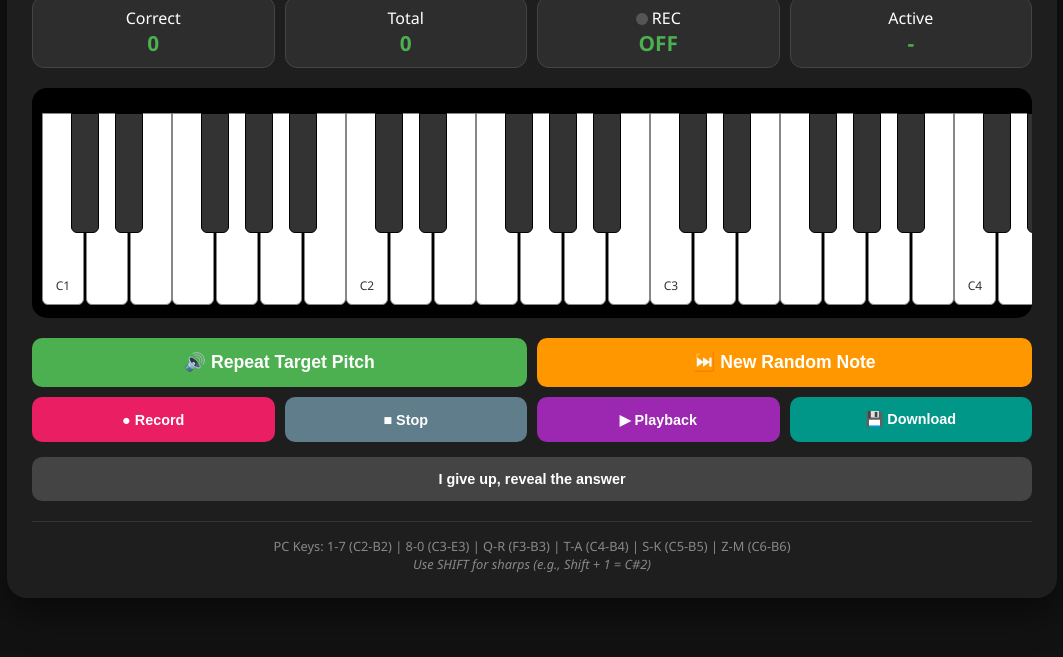
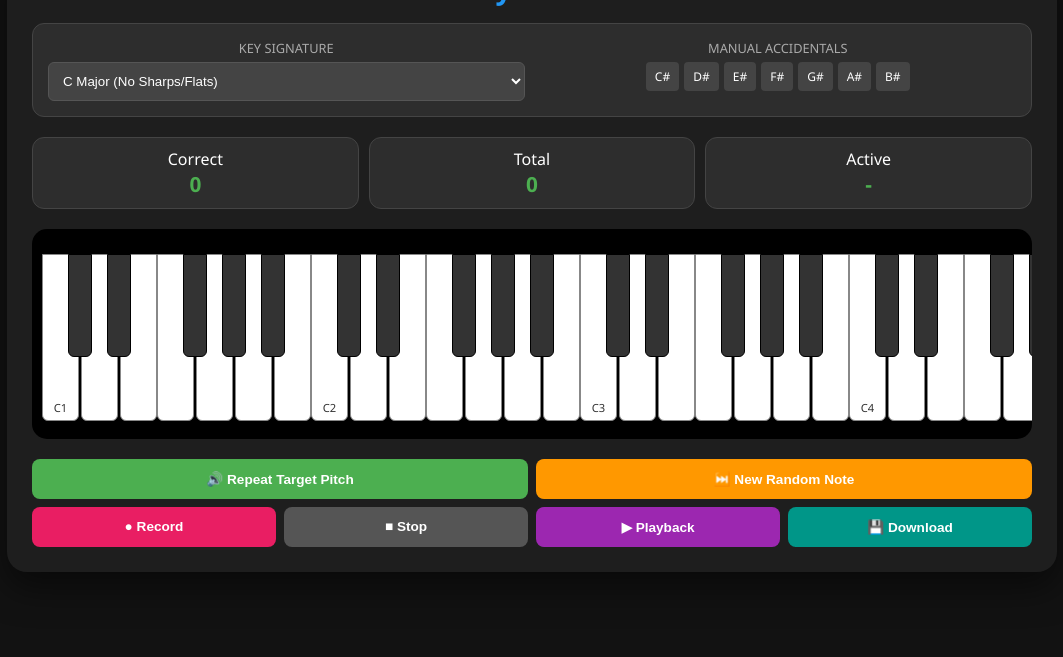
Before and after one commit to purplebeaver0513/PPitch, a plain HTML site: page index.html in a window 1280 px wide. Shown: the part 143-800 px from the top of the page, without its empty margins (108-1171 px from the left). Drawn offline with Linux system fonts and the light colour scheme.

Commit message:
Update index.html

```diff
--- a/index.html
+++ b/index.html
@@ -3,7 +3,7 @@
 <head>
     <meta charset="UTF-8">
     <meta name="viewport" content="width=device-width, initial-scale=1.0">
-    <title>Ultimate Pitch Master & Recorder</title>
+    <title>Ultimate Pitch Master & Key Lab</title>
     <style>
         :root {
             --bg: #121212;
@@ -15,7 +15,7 @@
         }
 
         body {
-            font-family: 'Segoe UI', Tahoma, Geneva, Verdana, sans-serif;
+            font-family: 'Segoe UI', sans-serif;
             display: flex;
             justify-content: center;
             align-items: center;
@@ -23,7 +23,6 @@
             background: var(--bg);
             color: var(--text);
             margin: 0;
-            overflow-x: hidden;
         }
 
         .container {
@@ -36,204 +35,165 @@
             max-width: 1000px;
         }
 
-        #chord-display {
-            font-size: 2rem;
-            color: var(--accent);
-            min-height: 45px;
-            margin-bottom: 10px;
-            font-weight: bold;
-            text-shadow: 0 0 10px rgba(33, 150, 243, 0.3);
+        #chord-display { font-size: 1.8rem; color: var(--accent); min-height: 45px; margin-bottom: 10px; font-weight: bold; }
+
+        /* Key Signature & Accidental Controls */
+        .settings-panel {
+            background: #2d2d2d;
+            padding: 15px;
+            border-radius: 12px;
+            margin-bottom: 20px;
+            border: 1px solid #444;
+            display: grid;
+            grid-template-columns: 1fr 1fr;
+            gap: 15px;
         }
 
-        .stats {
-            display: flex;
-            justify-content: space-around;
-            margin-bottom: 15px;
-            flex-wrap: wrap;
-            gap: 10px;
+        select {
+            width: 100%;
+            padding: 10px;
+            background: #444;
+            color: white;
+            border: 1px solid #555;
+            border-radius: 6px;
+            cursor: pointer;
         }
 
-        .stat-box {
-            background: #2d2d2d;
-            padding: 10px;
-            border-radius: 12px;
-            min-width: 110px;
-            border: 1px solid #444;
-            flex: 1;
+        .accidental-grid { display: flex; justify-content: center; gap: 5px; flex-wrap: wrap; }
+        .acc-btn {
+            padding: 5px 8px;
+            font-size: 0.75rem;
+            background: #444;
+            border-radius: 4px;
+            cursor: pointer;
+            border: 1px solid transparent;
         }
+        .acc-btn.active { background: var(--accent); border-color: white; }
 
-        .stat-val {
-            font-size: 1.3rem;
-            font-weight: bold;
-            color: var(--correct);
-        }
+        .stats { display: flex; justify-content: space-around; margin-bottom: 15px; flex-wrap: wrap; gap: 10px; }
+        .stat-box { background: #2d2d2d; padding: 10px; border-radius: 12px; min-width: 100px; border: 1px solid #444; flex: 1; }
+        .stat-val { font-size: 1.3rem; font-weight: bold; color: var(--correct); }
 
-        /* Keyboard Styles */
-        .keyboard-wrapper {
-            overflow-x: auto;
-            background: #000;
-            padding: 25px 10px;
-            border-radius: 15px;
-            margin: 20px 0;
-            display: flex;
-            scroll-behavior: smooth;
-        }
-
-        #keyboard {
-            display: flex;
-            position: relative;
-            height: 180px;
-            margin: 0 auto;
-        }
-
-        .key {
-            border: 1px solid #888;
-            cursor: pointer;
-            display: flex;
-            align-items: flex-end;
-            justify-content: center;
-            padding-bottom: 10px;
-            font-size: 0.75rem;
-            border-radius: 0 0 6px 6px;
-            flex-shrink: 0;
-            user-select: none;
-            transition: background 0.1s, transform 0.05s;
-        }
-
-        .key:active { transform: translateY(2px); }
-
-        .white {
-            background: white;
-            color: #333;
-            width: 40px;
-            height: 100%;
-            z-index: 1;
-        }
-
-        .black {
-            background: #333;
-            color: white;
-            width: 26px;
-            height: 60%;
-            margin-left: -13px;
-            margin-right: -13px;
-            z-index: 2;
-            border: 1px solid #000;
-        }
+        .keyboard-wrapper { overflow-x: auto; background: #000; padding: 25px 10px; border-radius: 15px; margin: 20px 0; display: flex; }
+        #keyboard { display: flex; position: relative; height: 160px; margin: 0 auto; }
+        .key { border: 1px solid #888; cursor: pointer; display: flex; align-items: flex-end; justify-content: center; padding-bottom: 5px; font-size: 0.7rem; border-radius: 0 0 6px 6px; flex-shrink: 0; user-select: none; }
+        .white { background: white; color: #333; width: 35px; height: 100%; z-index: 1; }
+        .black { background: #333; color: white; width: 22px; height: 60%; margin-left: -11px; margin-right: -11px; z-index: 2; border: 1px solid #000; }
 
         .active-play { background: #90caf9 !important; border-color: #2196F3; }
-        .correct { background: var(--correct) !important; color: white; }
-        .wrong { background: var(--wrong) !important; color: white; }
+        .correct { background: var(--correct) !important; }
+        .wrong { background: var(--wrong) !important; }
 
-        /* Controls */
-        .controls {
-            display: grid;
-            grid-template-columns: repeat(4, 1fr);
-            gap: 10px;
-        }
-
-        button {
-            padding: 14px;
-            border: none;
-            border-radius: 10px;
-            font-size: 0.9rem;
-            font-weight: bold;
-            cursor: pointer;
-            transition: all 0.2s;
-            color: white;
-        }
-
-        button:hover { filter: brightness(1.1); }
-        button:active { transform: scale(0.97); }
-
-        .btn-main { background: var(--correct); grid-column: span 2; font-size: 1.1rem; }
-        .btn-next { background: #ff9800; grid-column: span 2; font-size: 1.1rem; }
+        .controls { display: grid; grid-template-columns: repeat(4, 1fr); gap: 8px; }
+        button { padding: 12px; border: none; border-radius: 8px; font-size: 0.85rem; font-weight: bold; cursor: pointer; color: white; transition: 0.2s; }
+        .btn-main { background: var(--correct); grid-column: span 2; }
+        .btn-next { background: #ff9800; grid-column: span 2; }
         .btn-rec { background: #e91e63; }
-        .btn-stop { background: #607d8b; }
         .btn-play-rec { background: #9c27b0; }
         .btn-download { background: #009688; }
-        .btn-reveal { background: #444; grid-column: span 4; margin-top: 5px; }
-
-        #rec-status.recording .rec-dot {
-            background-color: #ff4444;
-            animation: blink 1s infinite;
-        }
-
-        .rec-dot {
-            height: 12px;
-            width: 12px;
-            background-color: #555;
-            border-radius: 50%;
-            display: inline-block;
-            margin-bottom: -1px;
-        }
-
-        @keyframes blink { 50% { opacity: 0.3; } }
-
-        .key-hints {
-            margin-top: 20px;
-            font-size: 0.8rem;
-            color: #888;
-            border-top: 1px solid #333;
-            padding-top: 15px;
-        }
     </style>
 </head>
 <body>
 
 <div class="container">
-    <div id="chord-display">Play a Chord or Note</div>
+    <div id="chord-display">Free Play Mode</div>
+
+    <div class="settings-panel">
+        <div>
+            <div style="font-size: 0.8rem; margin-bottom: 5px; color: #aaa;">KEY SIGNATURE</div>
+            <select id="key-sig-select">
+                <option value="C">C Major (No Sharps/Flats)</option>
+                <option value="G">G Major (F#)</option>
+                <option value="D">D Major (F#, C#)</option>
+                <option value="A">A Major (F#, C#, G#)</option>
+                <option value="E">E Major (F#, C#, G#, D#)</option>
+                <option value="B">B Major (F#, C#, G#, D#, A#)</option>
+                <option value="F">F Major (Bb)</option>
+                <option value="Bb">Bb Major (Bb, Eb)</option>
+                <option value="Eb">Eb Major (Bb, Eb, Ab)</option>
+            </select>
+        </div>
+        <div>
+            <div style="font-size: 0.8rem; margin-bottom: 5px; color: #aaa;">MANUAL ACCIDENTALS</div>
+            <div class="accidental-grid" id="acc-grid"></div>
+        </div>
+    </div>
 
     <div class="stats">
         <div class="stat-box">Correct<br><span id="score-correct" class="stat-val">0</span></div>
         <div class="stat-box">Total<br><span id="score-total" class="stat-val">0</span></div>
-        <div class="stat-box" id="rec-status">
-            <span class="rec-dot"></span> REC<br><span id="rec-time" class="stat-val">OFF</span>
-        </div>
         <div class="stat-box">Active<br><span id="active-note-name" class="stat-val">-</span></div>
     </div>
 
-    <div class="keyboard-wrapper">
-        <div id="keyboard"></div>
-    </div>
+    <div class="keyboard-wrapper"><div id="keyboard"></div></div>
 
     <div class="controls">
         <button id="play-btn" class="btn-main">🔊 Repeat Target Pitch</button>
         <button id="next-btn" class="btn-next">⏭️ New Random Note</button>
         <button id="rec-btn" class="btn-rec">● Record</button>
-        <button id="stop-btn" class="btn-stop">■ Stop</button>
+        <button id="stop-btn" style="background:#555;">■ Stop</button>
         <button id="play-rec-btn" class="btn-play-rec">▶ Playback</button>
         <button id="download-btn" class="btn-download">💾 Download</button>
-        <button id="reveal-btn" class="btn-reveal">I give up, reveal the answer</button>
-    </div>
-
-    <div class="key-hints">
-        PC Keys: 1-7 (C2-B2) | 8-0 (C3-E3) | Q-R (F3-B3) | T-A (C4-B4) | S-K (C5-B5) | Z-M (C6-B6) <br>
-        <i>Use SHIFT for sharps (e.g., Shift + 1 = C#2)</i>
     </div>
 </div>
 
 <script>
     const audioCtx = new (window.AudioContext || window.webkitAudioContext)();
     const notes = ["C", "C#", "D", "D#", "E", "F", "F#", "G", "G#", "A", "A#", "B"];
+    const naturalBase = ["C", "D", "E", "F", "G", "A", "B"];
 
-    // Mapping keys to notes
-    const keyMap = {
-        '1':'C2','!':'C#2','2':'D2','@':'D#2','3':'E2','4':'F2','$':'F#2','5':'G2','%':'G#2','6':'A2','^':'A#2','7':'B2',
-        '8':'C3','*':'C#3','9':'D3','(':'D#3','0':'E3','q':'F3','Q':'F#3','w':'G3','W':'G#3','e':'A3','E':'A#3','r':'B3',
-        't':'C4','T':'C#4','y':'D4','Y':'D#4','u':'E4','i':'F4','I':'F#4','o':'G4','O':'G#4','p':'A4','P':'A#4','a':'B4',
-        's':'C5','S':'C#5','d':'D5','D':'D#5','f':'E5','g':'F5','G':'F#5','h':'G5','H':'G#5','j':'A5','J':'A#5','k':'B5',
-        'z':'C6','Z':'C#6','x':'D6','X':'D#6','c':'E6','v':'F6','V':'F#6','b':'G6','B':'G#6','n':'A6','N':'A#6','m':'B6'
+    const keySignatures = {
+        "C": [], "G": ["F#"], "D": ["F#", "C#"], "A": ["F#", "C#", "G#"],
+        "E": ["F#", "C#", "G#", "D#"], "B": ["F#", "C#", "G#", "D#", "A#"],
+        "F": ["Bb"], "Bb": ["Bb", "Eb"], "Eb": ["Bb", "Eb", "Ab"]
     };
 
-    const chordIntervals = {
-        "0,4,7": "Major", "0,3,7": "Minor", "0,4,7,10": "7th", "0,3,7,10": "m7",
-        "0,4,7,11": "Maj7", "0,2,7": "sus2", "0,5,7": "sus4", "0,3,6": "dim", "0,4,8": "aug"
+    let activeAccidentals = {}; // e.g., { "F": "F#" }
+    let currentFreq, currentNoteFull, hasGuessed = false, score = 0, total = 0;
+    let isRecording = false, startTime = 0, recordedNotes = [];
+
+    const keyMap = {
+        '1':'C2','2':'D2','3':'E2','4':'F2','5':'G2','6':'A2','7':'B2',
+        '8':'C3','9':'D3','0':'E3','q':'F3','w':'G3','e':'A3','r':'B3',
+        't':'C4','y':'D4','u':'E4','i':'F4','o':'G4','p':'A4','a':'B4',
+        's':'C5','d':'D5','f':'E5','g':'F5','h':'G5','j':'A5','k':'B5',
+        'z':'C6','x':'D6','c':'E6','v':'F6','b':'G6','n':'A6','m':'B6'
     };
 
-    let currentFreq, currentNoteFull, hasGuessed = false, score = 0, total = 0;
-    let isRecording = false, startTime = 0, recordedNotes = [];
-    let heldNotes = new Set();
+    function initAccidentals() {
+        const grid = document.getElementById('acc-grid');
+        naturalBase.forEach(n => {
+            const btn = document.createElement('div');
+            btn.className = 'acc-btn';
+            btn.innerText = n + "#";
+            btn.onclick = () => toggleManualAccidental(n, n + "#", btn);
+            grid.appendChild(btn);
+        });
+    }
+
+    function toggleManualAccidental(base, target, btn) {
+        if (activeAccidentals[base] === target) {
+            delete activeAccidentals[base];
+            btn.classList.remove('active');
+        } else {
+            activeAccidentals[base] = target;
+            btn.classList.add('active');
+        }
+    }
+
+    document.getElementById('key-sig-select').onchange = (e) => {
+        activeAccidentals = {};
+        const sig = keySignatures[e.target.value];
+        sig.forEach(note => {
+            const base = note.substring(0, 1);
+            activeAccidentals[base] = note;
+        });
+        // Sync UI
+        document.querySelectorAll('.acc-btn').forEach(btn => {
+            const base = btn.innerText.charAt(0);
+            btn.classList.toggle('active', !!activeAccidentals[base]);
+        });
+    };
 
     function createKeyboard() {
         const kb = document.getElementById('keyboard');
@@ -242,7 +202,7 @@
                 if (oct === 8 && noteName !== "C") return;
                 const key = document.createElement('div');
                 key.className = `key ${noteName.includes('#') ? 'black' : 'white'}`;
-                key.id = `key-${noteName}${oct}`;
+                key.id = `key-${noteName.replace('#', 's')}${oct}`;
                 if (noteName === "C") key.innerText = "C" + oct;
                 key.onmousedown = () => handleInput(noteName + oct);
                 kb.appendChild(key);
@@ -250,168 +210,86 @@
         }
     }
 
-    function detectChord() {
-        if (heldNotes.size < 2) {
-            document.getElementById('chord-display').innerText = heldNotes.size === 1 ? Array.from(heldNotes)[0] : "Play a Chord";
-            return;
-        }
-
-        let sorted = Array.from(heldNotes).sort((a, b) => {
-            const getVal = s => notes.indexOf(s.replace(/[0-9]/g, '')) + (parseInt(s.replace(/\D/g, '')) * 12);
-            return getVal(a) - getVal(b);
-        });
-
-        let rootNote = sorted[0].replace(/[0-9]/g, '');
-        let rootVal = notes.indexOf(rootNote);
-        let intervals = sorted.map(n => {
-            let val = notes.indexOf(n.replace(/[0-9]/g, '')) - rootVal;
-            return val < 0 ? val + 12 : val;
-        });
-
-        let uniqueIntervals = [...new Set(intervals)].sort((a,b) => a-b).join(',');
-        let chordType = chordIntervals[uniqueIntervals] || "Chord";
-        document.getElementById('chord-display').innerText = rootNote + " " + chordType;
-    }
-
     function playTone(freq, octave, time = audioCtx.currentTime) {
-        if (audioCtx.state === 'suspended') audioCtx.resume();
         const osc = audioCtx.createOscillator();
         const gain = audioCtx.createGain();
-
-        // Use Triangle for bass, Sine for high notes
         osc.type = (octave <= 3) ? 'triangle' : 'sine';
         osc.frequency.setValueAtTime(freq, time);
-
-        // Dynamic volume boost for lower notes
-        let volumeScale = (octave <= 2) ? 0.7 : (octave === 3) ? 0.5 : 0.25;
-        if (octave >= 7) volumeScale = 0.12;
-
-        gain.gain.setValueAtTime(volumeScale, time);
+        let vol = (octave <= 2) ? 0.7 : (octave === 3) ? 0.5 : 0.25;
+        gain.gain.setValueAtTime(vol, time);
         gain.gain.exponentialRampToValueAtTime(0.001, time + 1.2);
-
-        osc.connect(gain);
-        gain.connect(audioCtx.destination);
-        osc.start(time);
-        osc.stop(time + 1.2);
+        osc.connect(gain); gain.connect(audioCtx.destination);
+        osc.start(time); osc.stop(time + 1.2);
     }
 
     function handleInput(noteStr) {
-        const name = noteStr.replace(/[0-9]/g, '');
-        const oct = parseInt(noteStr.replace(/\D/g, ''));
-        const freq = 440 * Math.pow(2, (notes.indexOf(name) + (oct * 12) - 57) / 12);
+        let base = noteStr.replace(/[0-9]/g, '');
+        let oct = parseInt(noteStr.replace(/\D/g, ''));
 
-        playTone(freq, oct);
-        heldNotes.add(noteStr);
-        detectChord();
-        document.getElementById('active-note-name').innerText = noteStr;
-
-        if (isRecording) {
-            recordedNotes.push({ note: noteStr, time: Date.now() - startTime });
+        // Handle flats to sharps conversion for logic (Bb -> A#)
+        if (activeAccidentals[base]) {
+            base = activeAccidentals[base].replace('Bb', 'A#').replace('Eb', 'D#').replace('Ab', 'G#');
         }
 
-        const keyEl = document.getElementById(`key-${noteStr}`);
+        const freq = 440 * Math.pow(2, (notes.indexOf(base) + (oct * 12) - 57) / 12);
+        playTone(freq, oct);
+        document.getElementById('active-note-name').innerText = base + oct;
+
+        const keyEl = document.getElementById(`key-${base.replace('#', 's')}${oct}`);
         if (keyEl) {
             keyEl.classList.add('active-play');
-            setTimeout(() => {
-                keyEl.classList.remove('active-play');
-                heldNotes.delete(noteStr);
-                if (heldNotes.size === 0) document.getElementById('active-note-name').innerText = "-";
-            }, 250);
+            setTimeout(() => keyEl.classList.remove('active-play'), 200);
         }
 
-        // Perfect Pitch Game Logic
+        if (isRecording) recordedNotes.push({ note: base + oct, time: Date.now() - startTime });
+
         if (!hasGuessed && currentNoteFull) {
             total++;
-            if (noteStr === currentNoteFull) {
+            if ((base + oct) === currentNoteFull) {
                 score++;
-                keyEl.classList.add('correct');
-                document.getElementById('chord-display').innerText = "CORRECT: " + currentNoteFull;
+                document.getElementById('chord-display').innerText = "Correct!";
             } else {
-                keyEl.classList.add('wrong');
-                document.getElementById('chord-display').innerText = "WRONG: Was " + currentNoteFull;
-                document.getElementById(`key-${currentNoteFull}`).classList.add('correct');
+                document.getElementById('chord-display').innerText = "Wrong (was " + currentNoteFull + ")";
             }
             hasGuessed = true;
-            updateScoreDisplay();
+            document.getElementById('score-correct').innerText = score;
+            document.getElementById('score-total').innerText = total;
         }
     }
 
-    function updateScoreDisplay() {
-        document.getElementById('score-correct').innerText = score;
-        document.getElementById('score-total').innerText = total;
-    }
-
-    // Recording Controls
-    document.getElementById('rec-btn').onclick = () => {
-        isRecording = true; recordedNotes = []; startTime = Date.now();
-        document.getElementById('rec-status').classList.add('recording');
-        document.getElementById('rec-time').innerText = "LIVE";
-    };
-
-    document.getElementById('stop-btn').onclick = () => {
-        isRecording = false;
-        document.getElementById('rec-status').classList.remove('recording');
-        document.getElementById('rec-time').innerText = "IDLE";
-    };
-
+    // Recording and App Initialization
+    document.getElementById('rec-btn').onclick = () => { isRecording = true; recordedNotes = []; startTime = Date.now(); };
+    document.getElementById('stop-btn').onclick = () => { isRecording = false; };
     document.getElementById('download-btn').onclick = () => {
-        if (recordedNotes.length === 0) return alert("Record something first!");
-        let data = "Notes: " + recordedNotes.map(n => n.note).join(", ");
-        const blob = new Blob([data], { type: 'text/plain' });
-        const url = URL.createObjectURL(blob);
+        const blob = new Blob([recordedNotes.map(n => n.note).join(", ")], { type: 'text/plain' });
         const a = document.createElement('a');
-        a.href = url;
-        a.download = 'piano_session.txt';
+        a.href = URL.createObjectURL(blob);
+        a.download = 'recording.txt';
         a.click();
     };
-
     document.getElementById('play-rec-btn').onclick = () => {
-        if (recordedNotes.length === 0) return;
         const now = audioCtx.currentTime;
         recordedNotes.forEach(n => {
             const oct = parseInt(n.note.replace(/\D/g, ''));
-            const name = n.note.replace(/[0-9]/g, '');
-            const freq = 440 * Math.pow(2, (notes.indexOf(name) + (oct * 12) - 57) / 12);
+            const freq = 440 * Math.pow(2, (notes.indexOf(n.note.replace(/[0-9]/g, '')) + (oct * 12) - 57) / 12);
             playTone(freq, oct, now + (n.time / 1000));
         });
     };
 
-    function generateNewNote() {
-        const nIdx = Math.floor(Math.random() * 12);
-        const oct = Math.floor(Math.random() * 8) + 1;
+    function generateNote() {
+        const nIdx = Math.floor(Math.random() * 12), oct = Math.floor(Math.random() * 8) + 1;
         currentNoteFull = (oct === 8) ? "C8" : notes[nIdx] + oct;
         currentFreq = 440 * Math.pow(2, (nIdx + (oct * 12) - 57) / 12);
         hasGuessed = false;
-        document.getElementById('chord-display').innerText = "Identify the Pitch...";
-        document.querySelectorAll('.key').forEach(k => k.classList.remove('correct', 'wrong'));
+        document.getElementById('chord-display').innerText = "Identify the note...";
         playTone(currentFreq, oct);
     }
 
-    // Event Listeners
-    window.addEventListener('keydown', (e) => {
-        if (keyMap[e.key]) {
-            e.preventDefault();
-            handleInput(keyMap[e.key]);
-        }
-    });
+    window.addEventListener('keydown', (e) => { if (keyMap[e.key]) { e.preventDefault(); handleInput(keyMap[e.key]); } });
+    document.getElementById('play-btn').onclick = () => playTone(currentFreq, parseInt(currentNoteFull.replace(/\D/g, '')));
+    document.getElementById('next-btn').onclick = generateNote;
 
-    document.getElementById('play-btn').onclick = () => {
-        const oct = parseInt(currentNoteFull.replace(/\D/g, ''));
-        playTone(currentFreq, oct);
-    };
-
-    document.getElementById('next-btn').onclick = generateNewNote;
-
-    document.getElementById('reveal-btn').onclick = () => {
-        if (hasGuessed) return;
-        document.getElementById(`key-${currentNoteFull}`).classList.add('correct');
-        document.getElementById('chord-display').innerText = "Note: " + currentNoteFull;
-        hasGuessed = true;
-    };
-
-    // Init
-    createKeyboard();
-    generateNewNote();
+    initAccidentals(); createKeyboard(); generateNote();
 </script>
 </body>
 </html>
```
